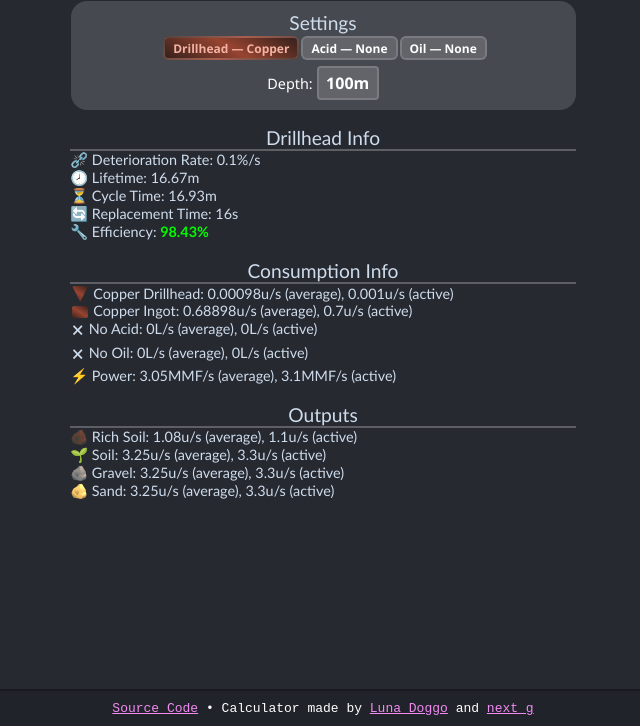
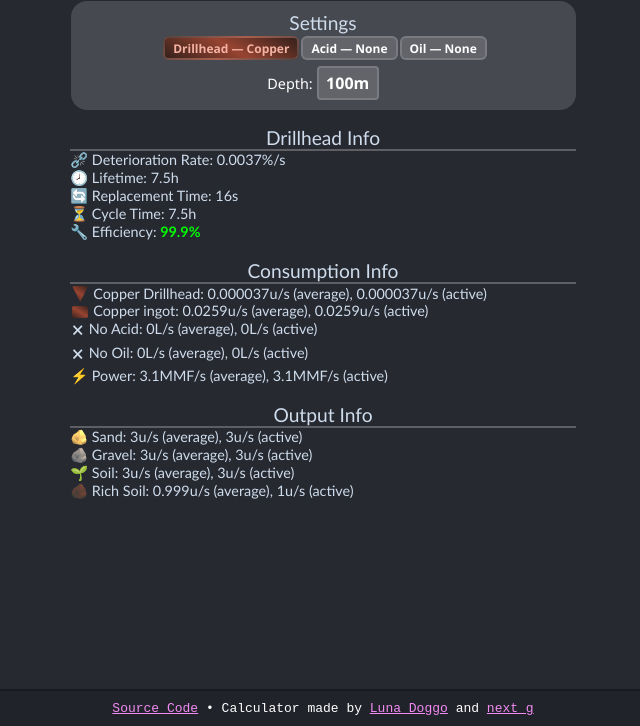
Before and after one commit to martin-hyde/mineshaft-drill-calculator, a plain HTML site: page index.html in a window 1280 px wide. Shown: the part 74-800 px from the top of the page, without its empty margins (317-957 px from the left). Drawn offline with Linux system fonts and the light colour scheme.

Commit message:
fixed script data, and changed some small things, and added nexts css thing

```diff
--- a/css/style.css
+++ b/css/style.css
@@ -2,6 +2,7 @@ html {
     min-height: 100vh;
     background-color: rgb(39, 41, 49);
     color: rgb(206, 220, 236);
+    overflow-x: hidden;
 }
 
 /* next_g was here */
@@ -9,6 +10,37 @@ html {
 body {
     display: flex;
     flex-direction: column;
+}
+
+@media (max-width: 600px) {
+    .boxes {
+        flex-direction: column !important;
+        align-items: center !important;
+    }
+
+    .settings {
+        min-width: fit-content !important;
+        padding: 2% 10% !important;
+    }
+
+    .disclaimer {
+        padding: 14px 0 !important;
+        font-size: 14px;
+    }
+
+    h1 {
+        font-size: 5vw;
+    }
+
+    #Drill_Image {
+        width: 12vw !important;
+    }
+}
+
+.setting {
+    display: flex;
+    flex-direction: column;
+    align-items: center;
 }
 
 .boxes {
@@ -23,7 +55,7 @@ body {
     margin: 16px;
     margin-left: auto;
     margin-right: auto;
-    background: rgba(255,255,255,0.15);
+    background: rgba(255, 255, 255, 0.15);
     width: fit-content;
     padding: 10px;
     border-radius: 16px;
@@ -55,8 +87,8 @@ body {
 }
 
 .disclaimer {
-    border-top: 2px solid rgba(0,0,0,0.25);
-    background: rgba(0,0,0,0.15);
+    border-top: 2px solid rgba(0, 0, 0, 0.25);
+    background: rgba(0, 0, 0, 0.15);
     text-align: center;
     font-family: monospace;
     color: white;
@@ -92,7 +124,8 @@ h1 {
     filter: drop-shadow(0 0 6px rgba(64, 109, 231, 0.33));
 }
 
-.settings, .information {
+.settings,
+.information {
     display: flex;
     align-items: center;
     justify-content: center;
@@ -105,7 +138,9 @@ h1 {
     width: 72px;
 }
 
-#First_Latent_Breaker, #Second_Latent_Breaker, #Third_Latent_Breaker {
+#First_Latent_Breaker,
+#Second_Latent_Breaker,
+#Third_Latent_Breaker {
     display: none;
 }
 
@@ -128,8 +163,8 @@ h1 {
     font-weight: 600;
     width: 50px;
     text-align: center;
-    background: rgba(255,255,255,0.15);
-    border: 2px solid rgba(255,255,255,0.15);
+    background: rgba(255, 255, 255, 0.15);
+    border: 2px solid rgba(255, 255, 255, 0.15);
     color: white;
     border-radius: 4px;
     padding: 4px;
@@ -168,7 +203,7 @@ h1 {
     justify-content: center;
     font-family: 'Trebuchet MS';
     font-size: 120%;
-    border-bottom: 2px solid rgba(255,255,255,0.25);
+    border-bottom: 2px solid rgba(255, 255, 255, 0.25);
     text-align: center;
 }
 
@@ -202,9 +237,9 @@ h1 {
     width: 100%;
     border: none;
     cursor: pointer;
-    background: rgba(255,255,255,0.15);
+    background: rgba(255, 255, 255, 0.15);
     margin: 2px;
-    border: 2px solid rgba(255,255,255,0.15);
+    border: 2px solid rgba(255, 255, 255, 0.15);
     border-radius: 6px;
     height: 24px;
     transition: 0.15s;
@@ -214,8 +249,8 @@ h1 {
 }
 
 .Dropdown_Button:hover {
-    background: rgba(255,255,255,0.3);
-    border: 2px solid rgba(255,255,255,0);
+    background: rgba(255, 255, 255, 0.3);
+    border: 2px solid rgba(255, 255, 255, 0);
 }
 
 .Dropdown_Container {
@@ -274,7 +309,7 @@ h1 {
 }
 
 .none {
-    border-color: rgba(255,255,255,0.25) !important;
+    border-color: rgba(255, 255, 255, 0.25) !important;
 }
 
 .Dropdown_Container button {
@@ -293,7 +328,7 @@ h1 {
 }
 
 .Dropdown_Container button:not(.none) {
-    border-color: rgba(0,0,0,0.25) !important;
+    border-color: rgba(0, 0, 0, 0.25) !important;
 }
 
 .Dropdown_Container button:hover {
--- a/index.html
+++ b/index.html
@@ -57,8 +57,8 @@
             <label class="Title">Drillhead Info</label>
             <label id="Deterioration_Label" class="Drillbit_Info">Deterioration Rate: 0.0037%/s</label>
             <label id="Lifetime_Label" class="Drillbit_Info">Lifetime: 7.5h</label>
+            <label id="Replacement_Label" class="Drillbit_Info">Replacement Time: 16s</label>
             <label id="Cycle_Label" class="Drillbit_Info">Cycle Time: 7.5h</label>
-            <label id="Cycling_Label" class="Drillbit_Info">Replacement Time: 16s</label>
             <label id="Efficiency_Label" class="Drillbit_Info">Efficiency: <b
                     style="color: rgb(5.967000000000022, 249.033, 0);">97.66%</b></label>
             <br>
@@ -71,7 +71,7 @@
             <label id="Oil_Label" class="Drillbit_Info">Machine Oil: 0L/s (average), 0L/s (active)</label>
             <label id="Power_Label" class="Drillbit_Info">Power: 3.1MMF/s (average), 3.1MMF/s (active)</label>
             <br>
-            <label id="Output_Title" class="Title">Outputs</label>
+            <label id="Output_Title" class="Title">Output Info</label>
             <label id="First_Output_Label" class="Output_Label">Rich Soil: 1.1u/s (average), 1.1u/s (active)</label>
             <label id="Second_Output_Label" class="Output_Label">Soil: 3.3u/s (average), 3.3u/s (active)</label>
             <label id="Third_Output_Label" class="Output_Label">Gravel: 3.3u/s (average), 3.3u/s (active)</label>
@@ -91,23 +91,20 @@
         };
         function calculateDepth() {
             var Valid_Depths = [100, 300]
-            for (var Counter = 3; Counter < 7; Counter++) {
-                Valid_Depths.push(Counter * 300);
+            for (var Counter = 900; Counter <= 1800; Counter += 300) {
+                Valid_Depths.push(Counter);
             }
-            for (var Counter = 10; Counter < 41; Counter++) {
-                Valid_Depths.push(Counter * 200);
+            for (var Counter = 2000; Counter <= 8000; Counter += 200) {
+                Valid_Depths.push(Counter);
             }
             var Input_String = document.getElementById("Depth_Input").value;
             var Sanitised_String = "";
-            var Finalised_String = "";
             for (var Counter = 0; Counter < Input_String.length; Counter++) {
                 if (!isNaN(Input_String[Counter]) && Input_String[Counter].trim() != '') {
-                    Sanitised_String = Sanitised_String + Input_String[Counter];
+                    Sanitised_String += Input_String[Counter];
                 }
             }
-            if (Sanitised_String == "") {
-                Sanitised_String = "0";
-            }
+            if (Sanitised_String == "") Sanitised_String = "0";
             var Difference = Infinity;
             var Selected_Depth = 0;
             var Selected_Interval = 0;
--- a/js/script.js
+++ b/js/script.js
@@ -1,117 +1,134 @@
-var Global_Drillbit = 0;
-var Global_Acid = 0;
-var Global_Oil = 0;
-var Global_Depth = 100;
-var Global_Selected_Interval = 0;
-var Unit = "s";
+var Global_Drillbit = 0; //drillbit index
+var Global_Acid = 0; //acid index
+var Global_Oil = 0; //oil index
+var Global_Depth = 100; //depth
+var Global_Selected_Interval = 0; //depth index
+var Unit = "s"; //unit for time
+var Sig_figs = 3; //number of siginificant figures in displayed values
 const Drillbit_Names = ["Copper", "Iron", "Steel", "Tungsten"];
-const Acid_Names = ["None", "Water", "Acetic", "Sulphuric", "Hydrochloric"];
+const Acid_Names = ["None", "Water", "Acetic", "Sulfuric", "Hydrochloric"];
 const Oil_Names = ["None", "Machine Oil"];
 const Menu_Identifiers = ["Drillbit_Content", "Acid_Content", "Oil_Content"];
 const Breaker_Identifiers = ["First_Latent_Breaker", "Second_Latent_Breaker", "Third_Latent_Breaker"];
 const Output_Labels = ["First_Output_Label", "Second_Output_Label", "Third_Output_Label", "Fourth_Output_Label"];
-const Items = [
-    ["<div style='display: inline; filter: sepia(33%) invert(0.3) saturate(7.1) hue-rotate(334deg) brightness(0.51);'>🪨</div> Rich Soil", "🌱 Soil", "🪨 Gravel", "<div style='display: inline; filter: sepia(1) saturate(2.1) brightness(1.25);'>🪨</div> Sand"],
-    ["Rich Soil", "Soil", "Gravel", "Sand"],
-    ["Raw Copper", "Raw Iron", "Gravel", "Coal"],
-    ["Shallow Earth Fragment", "Raw Iron", "Gravel", "Coal"],
-    ["Shallow Earth Fragment", "Raw Iron", "Gravel", "Raw Lead"],
-    ["Shallow Earth Fragment", "Medium Earth Fragment", "Rock", "Raw Lead"],
-    ["None", "Rock", "Medium Earth Fragment", "Raw Lead"],
-    ["Medium Earth Fragment", "Raw Lead", "Shallow Earth Fragment", "Raw Iron"],
-    ["None", "None", "Rock", "Medium Earth Fragment"],
-    ["None", "None", "Rock", "Medium Earth Fragment"],
-    ["Raw Lead", "Shallow Earth Fragment", "Raw Iron", "Gravel"],
-    ["None", "Rock", "Raw Lead", "Shallow Earth Fragment"],
-    ["Raw Iron", "Raw Lead", "Medium Earth Fragment", "Rock"],
-    ["None", "Rock", "Raw Lead", "Raw Iron"],
-    ["None", "Rock", "Raw Lead", "Medium Earth Fragment"],
-    ["Coal", "Raw Lead", "Rock", "Medium Earth Fragment"],
-    ["Raw Lead", "Rock", "Medium Earth Fragment", "Table Salt"],
-    ["Coal", "Raw Lead", "Rock", "Medium Earth Fragment"],
-    ["None", "None", "Coal", "Rock"],
-    ["None", "Rock", "Bauxite Residue", "Raw Zinc"],
-    ["Rock", "Bauxite Residue", "Raw Zinc", "Medium Earth Fragment"],
-    ["Rock", "Bauxite Residue", "Raw Zinc", "Medium Earth Fragment"],
-    ["Raw Lead", "Deep Earth Fragment", "Rock", "Raw Iron"],
-    ["None", "Rock", "Bauxite Residue", "Medium Earth Fragment"],
-    ["Bauxite Residue", "Raw Copper", "Raw Lead", "Rock"],
-    ["None", "None", "Raw Lead", "Medium Earth Fragment"],
-    ["None", "Rock", "Raw Lead", "Coal"],
-    ["Rock", "Bauxite Residue", "Deep Earth Fragment", "Raw Copper"],
-    ["None", "Rock", "Deep Earth Fragment", "Bauxite Residue"],
-    ["None", "Bauxite Residue", "Deep Earth Fragment", "Rock"],
-    ["Rock", "Deep Earth Fragment", "Bauxite Residue", "Raw Copper"],
-    ["Bauxite Residue", "Rock", "Deep Earth Fragment", "Raw Lead"],
-    ["Rock", "Deep Earth Fragment", "Bauxite Residue", "Raw Lead"],
-    ["Rock", "Deep Earth Fragment", "Bauxite Residue", "Raw Copper"],
-    ["None", "Rock", "Bauxite Residue", "Deep Earth Fragment"],
-    ["None", "Deep Earth Fragment", "Bauxite Residue", "Medium Earth Fragment"],
-    ["None", "Deep Earth Fragment", "Rock", "Bauxite Residue"]
+const //item names
+    Soil = "🌱 Soil",
+    RichSoil = "<div style='display: inline; filter: sepia(33%) invert(0.3) saturate(7.1) hue-rotate(334deg) brightness(0.51);'>🪨</div> Rich Soil",
+    Sand = "<div style='display: inline; filter: sepia(1) saturate(2.1) brightness(1.25);'>🪨</div> Sand",
+    Gravel = "🪨 Gravel",
+    Rock = "Rock",
+    Coal = "Coal",
+    RawCopper = "Raw Copper",
+    RawIron = "Raw Iron",
+    RawLead = "Raw Lead",
+    RawZinc = "Raw Zinc",
+    BauxiteResidue = "Bauxite Residue",
+    TableSalt = "Table Salt",
+    ShallowEF = "Shallow Earth Fragment",
+    MediumEF = "Medium Earth Fragment",
+    DeepEF = "Deep Earth Fragment",
+    None = "None";
+const Items = [ //items for each depth
+    [Sand, Gravel, Soil, RichSoil],
+    [Sand, Gravel, Soil, RichSoil],
+    [Coal, Gravel, RawIron, RawCopper],
+    [Coal, Gravel, RawIron, ShallowEF],
+    [RawLead, Gravel, RawIron, ShallowEF],
+    [RawLead, Rock, MediumEF, ShallowEF],
+    [RawLead, MediumEF, Rock, None],
+    [RawIron, ShallowEF, RawLead, MediumEF],
+    [MediumEF, Rock, None, None],
+    [MediumEF, Rock, None, None],
+    [Gravel, RawIron, ShallowEF, RawLead],
+    [ShallowEF, RawLead, Rock, None],
+    [Rock, MediumEF, RawLead, RawIron],
+    [RawIron, RawLead, Rock, None],
+    [MediumEF, RawLead, Rock, None],
+    [MediumEF, Rock, RawLead, Coal],
+    [TableSalt, MediumEF, Rock, RawLead],
+    [MediumEF, Rock, RawLead, Coal],
+    [Rock, Coal, None, None],
+    [RawZinc, BauxiteResidue, Rock, None],
+    [MediumEF, RawZinc, BauxiteResidue, Rock],
+    [MediumEF, RawZinc, BauxiteResidue, Rock],
+    [RawIron, Rock, DeepEF, RawLead],
+    [MediumEF, BauxiteResidue, Rock, None],
+    [Rock, RawLead, RawCopper, BauxiteResidue],
+    [MediumEF, RawLead, None, None],
+    [Coal, RawLead, Rock, None],
+    [RawCopper, DeepEF, BauxiteResidue, Rock],
+    [BauxiteResidue, DeepEF, Rock, None],
+    [Rock, DeepEF, BauxiteResidue, None],
+    [RawCopper, BauxiteResidue, DeepEF, Rock],
+    [RawLead, DeepEF, Rock, BauxiteResidue],
+    [RawLead, BauxiteResidue, DeepEF, Rock],
+    [RawCopper, BauxiteResidue, DeepEF, Rock],
+    [DeepEF, BauxiteResidue, Rock, None],
+    [MediumEF, BauxiteResidue, DeepEF, None],
+    [BauxiteResidue, Rock, DeepEF, None]
 ];
-const Yields = [
-    [1.1, 3.3, 3.3, 3.3],
-    [1.1, 3.3, 3.3, 3.3],
-    [5.5, 5.5, 9.9, 6.6],
-    [3.3, 11, 6.6, 22],
-    [5.5, 8.8, 8.8, 1.1],
-    [1.1, 2.2, 8.8, 5.5],
-    [0, 10.3, 3.7, 10.2],
-    [3.4, 5.7, 2.5, 10.5],
-    [0, 0, 10.8, 4.9],
-    [0, 0, 11.2, 9.3],
-    [3.2, 2.8, 11.4, 2],
-    [0, 6.6, 2.1, 1.7],
-    [7.2, 3.4, 5.1, 5.7],
-    [0, 8.5, 9.4, 9.1],
-    [0, 6.8, 7.1, 7],
-    [33.4, 3.8, 10.5, 7],
-    [10.5, 6.5, 4, 64.4],
-    [43.3, 5.3, 5.5, 6.9],
-    [0, 0, 44.2, 16.3],
-    [0, 8.6, 1.7, 8.4],
-    [2.9, 1.3, 10.8, 8.5],
-    [5.7, 1.3, 5.3, 12],
-    [5.3, 1.5, 8.4, 23.8],
-    [0, 9.4, 1.1, 10.5],
-    [1, 20.2, 4.2, 5.9],
-    [0, 0, 17.4, 11.9],
-    [0, 5.7, 13.3, 59.4],
-    [7.2, 1.1, 4.9, 55.8],
-    [0, 8.5, 8.5, 2.5],
-    [0, 2.1, 9.9, 9.7],
-    [11.4, 6.5, 1.8, 88.8],
-    [1.5, 12.8, 12, 4.7],
-    [11.9, 9.4, 1.2, 6.1],
-    [12.5, 9.6, 1.2, 47.2],
-    [0, 10.8, 1.1, 5.4],
-    [0, 9.3, 2.5, 7.3],
-    [0, 12.8, 11.7, 2.3]
+const Yields = [ //item yields for each depth
+    [3, 3, 3, 1],
+    [3, 3, 3, 1],
+    [6, 9, 5, 5],
+    [20, 6, 10, 3],
+    [1, 8, 8, 5],
+    [5, 8, 2, 1],
+    [9.3, 3.4, 9.4, 0],
+    [9.6, 2.3, 5.1, 3.1],
+    [4.5, 9.8, 0, 0],
+    [8.4, 10.2, 0, 0],
+    [1.8, 10.4, 2.5, 2.9],
+    [1.5, 1.9, 6, 0],
+    [5.1, 4.6, 3.1, 6.5],
+    [8.3, 8.6, 7.8, 0],
+    [6.3, 6.4, 6.2, 0],
+    [6.4, 9.6, 3.5, 30.4],
+    [58.5, 3.7, 5.9, 9.6],
+    [6.3, 5, 4.8, 39.3],
+    [14.8, 40.2, 0, 0],
+    [7.6, 1.6, 7.8, 0],
+    [7.8, 9.8, 1.2, 2.6],
+    [10.9, 4.8, 1.2, 5.2],
+    [21.6, 7.6, 1.4, 4.8],
+    [9.5, 1, 8.5, 0],
+    [5.4, 3.8, 18.3, 0.9],
+    [10.9, 15.8, 0, 0],
+    [54, 12.1, 5.2, 0],
+    [50.7, 4.4, 1, 6.6],
+    [2.3, 7.7, 7.7, 0],
+    [8.8, 9, 1.9, 0],
+    [80.8, 1.6, 5.9, 10.4],
+    [4.3, 10.9, 11.7, 1.3],
+    [5.5, 1.1, 8.6, 10.8],
+    [43, 1.1, 8.7, 11.4],
+    [4.9, 1, 9.8, 0],
+    [6.7, 2.2, 8.4, 0],
+    [2.1, 10.7, 11.7, 0]
 ];
 
 function Simplify_Time(Time) {
     Unit = "s";
     if (Time > 60) {
-        Time = Time / 60;
+        Time /= 60;
         Unit = "m";
         if (Time > 60) {
-            Time = Time / 60;
+            Time /= 60;
             Unit = "h";
             if (Time > 24) {
-                Time = Time / 24;
+                Time /= 24;
                 Unit = "d";
-                if (Time > 7) {
-                    Time = Time / 7;
-                    Unit = "wk";
-                }
             }
         }
     }
     return Time;
 }
 
-function Truncate(Number, Decimals) {
-    return String(Math.round((10 ** Decimals) * Number) / (10 ** Decimals));
+//rounds values to the given number of significant figures
+function Truncate(Number) {
+    if (Number == 0) return 0;
+    var scale = 10**(Sig_figs-1-Math.floor(Math.log10(Math.abs(Number))));
+    return String(Math.round(Number * scale) / scale);
 }
 
 function Toggle_Dropdown(Identifier) {
@@ -148,23 +165,21 @@ function Swap_Oil(Oil) {
 }
 
 function Recalculate_Yields() {
-    var Functional_Depth = Global_Depth;
-    if (Functional_Depth == 100) {
-        Functional_Depth = 300;
-    }
+    //drillhead info
+    var Functional_Depth = Functional_Depth == 100 ? 300 : Global_Depth;
     var Drillbit_Multiplier = 0;
     switch (Global_Drillbit) {
         case 0:
             Drillbit_Multiplier = Functional_Depth / 150;
             break;
         case 1:
-            Drillbit_Multiplier = (Functional_Depth ** 0.25) * 0.04;
+            Drillbit_Multiplier = Functional_Depth ** 0.25 * 0.04;
             break;
         case 2:
-            Drillbit_Multiplier = (Functional_Depth ** 0.25) * 0.02;
+            Drillbit_Multiplier = Functional_Depth ** 0.25 * 0.02;
             break;
         case 3:
-            Drillbit_Multiplier = (Functional_Depth ** 0.25) * 0.005;
+            Drillbit_Multiplier = Functional_Depth ** 0.25 * 0.005;
             break;
         default:
             break;
@@ -172,94 +187,82 @@ function Recalculate_Yields() {
     var Acid_Multiplier = 0;
     switch (Global_Acid) {
         case 0:
-            Acid_Multiplier = (Functional_Depth ** 2) / 900000;
+            Acid_Multiplier = Functional_Depth ** 2 / 900000;
             break;
         case 1:
-            Acid_Multiplier = (Functional_Depth ** 2) / 1875000;
+            Acid_Multiplier = Functional_Depth ** 2 / 1875000;
             break;
         case 2:
-            Acid_Multiplier = (Functional_Depth ** 0.8) / 450;
+            Acid_Multiplier = Functional_Depth ** 0.8 / 450;
             break;
         case 3:
-            Acid_Multiplier = (Functional_Depth ** 0.25) * 0.09;
+            Acid_Multiplier = Functional_Depth ** 0.25 * 0.09;
             break;
         case 4:
-            if (Functional_Depth < 6000) {
-                Acid_Multiplier = ((Functional_Depth ** (1.5 - (0.00005 * Functional_Depth))) * 0.000013) + (((10 ** -13.3) * 4.3875) * (Functional_Depth ** 3));
-            } else {
-                Acid_Multiplier = (Functional_Depth ** 0.25) * 0.09;
-            }
+            if (Functional_Depth < 6000)
+                Acid_Multiplier = Functional_Depth ** (1.5 - Functional_Depth * 0.00005) * 0.000013 + Functional_Depth ** 3 * 10 ** -13.3 * 4.3875;
+            else
+                Acid_Multiplier = Functional_Depth ** 0.25 * 0.09;
             break;
         default:
             break;
     }
-    var Deterioration_Rate = 0.5 * Drillbit_Multiplier * Acid_Multiplier * ((10 + Global_Oil) / 10);
-    document.getElementById("Deterioration_Label").innerHTML = "⛓️‍💥 Deterioration Rate: " + Truncate(Deterioration_Rate, 5) + "%/s";
+    var Deterioration_Rate = 0.5 * Drillbit_Multiplier * Acid_Multiplier * (1 + Global_Oil / 10);
     var Lifetime = Math.ceil(100 / Deterioration_Rate);
-    var Cycle = (2 * (Global_Depth / (50 * (Global_Oil + 1)))) + 12;
-    var Period = Cycle + Lifetime;
-    var Efficiency = Lifetime / Period;
-    var displayEfficiency = Truncate(Efficiency * 100, 2);
-    var r = (1 - displayEfficiency / 100) * 255;
-    var g = displayEfficiency / 100 * 255;
-    document.getElementById("Efficiency_Label").innerHTML = `🔧 Efficiency: <b style='color: rgb(${r}, ${g}, 0);'>` + displayEfficiency + `%</b>`;
-    var Drillbit_Consumption = 1 / Period;
+    var ReplacementTime = 2 * Global_Depth / (50 * (Global_Oil + 1)) + 12;
+    var CycleTime = ReplacementTime + Lifetime;
+    var Efficiency = Lifetime / CycleTime;
+    document.getElementById("Deterioration_Label").innerHTML = "⛓️‍💥 Deterioration Rate: " + Truncate(Deterioration_Rate) + "%/s";
+    document.getElementById("Lifetime_Label").innerHTML = "🕗 Lifetime: " + Truncate(Simplify_Time(Lifetime)) + Unit;
+    document.getElementById("Replacement_Label").innerHTML = "🔄 Replacement Time: " + Truncate(Simplify_Time(ReplacementTime)) + Unit;
+    document.getElementById("Cycle_Label").innerHTML = "⏳ Cycle Time: " + Truncate(Simplify_Time(CycleTime)) + Unit;
+    document.getElementById("Efficiency_Label").innerHTML = `🔧 Efficiency: <b style='color: rgb(${(1 - Efficiency) * 255}, ${Efficiency * 255}, 0);'>` + Truncate(Efficiency * 100) + "%</b>";
+
+    //consumption info
+    var Drillbit_Consumption = 1 / CycleTime;
     var Second_Drillbit_Consumption = 1 / Lifetime;
-    for (var Counter = 0; Counter < 4; Counter++) {
-        var Amount = 0;
-        if (Yields[Global_Selected_Interval][Counter] != 0) {
-            Amount = (Yields[Global_Selected_Interval][Counter]) * (1 + (Global_Oil / 10));
-        }
-        document.getElementById(Output_Labels[Counter]).innerHTML = Items[Global_Selected_Interval][Counter] + ": " + Truncate(Amount * Efficiency, 2) + "u/s (average), " + Truncate(Amount, 2) + "u/s (active)";
-    }
-    document.getElementById("Lifetime_Label").innerHTML = "🕗 Lifetime: " + Truncate(Simplify_Time(Lifetime), 2) + Unit;
-    document.getElementById("Cycle_Label").innerHTML = "⏳ Cycle Time: " + Truncate(Simplify_Time(Period), 2) + Unit;
-    document.getElementById("Cycling_Label").innerHTML = "🔄 Replacement Time: " + Truncate(Simplify_Time(Cycle), 2) + Unit;
-    var Drillbit_Text = "Copper";
+    var Drillbit_Text = Drillbit_Names[Global_Drillbit];
     var Drillbit_Material = 700;
     switch (Global_Drillbit) {
         case 1:
             Drillbit_Material = 2100;
-            Drillbit_Text = "Iron";
             break;
         case 2:
             Drillbit_Material = 3500;
-            Drillbit_Text = "Steel";
             break;
         case 3:
             Drillbit_Material = 1275;
-            Drillbit_Text = "Tungsten";
             break;
         default:
             break;
     }
     var Second_Drillbit_Material = Drillbit_Material * Second_Drillbit_Consumption;
     Drillbit_Material = Drillbit_Material * Drillbit_Consumption;
-    document.getElementById("Drillbit_Label").innerHTML = `<div class='${Drillbit_Text.toLowerCase()} squareDisplay drill'></div>` + Drillbit_Text + " Drillhead: " + Truncate(Drillbit_Consumption, 5) + "u/s (average), " + Truncate(Second_Drillbit_Consumption, 5) + "u/s (active)";
-    document.getElementById("Materials_Label").innerHTML = `<div class='${Drillbit_Text.toLowerCase()} squareDisplay ingot'></div>` + Drillbit_Text + " Ingot: " + Truncate(Drillbit_Material, 5) + "u/s (average), " + Truncate(Second_Drillbit_Material, 5) + "u/s (active)";
+    document.getElementById("Drillbit_Label").innerHTML = `<div class='${Drillbit_Text.toLowerCase()} squareDisplay drill'></div>` + Drillbit_Text + " Drillhead: " + Truncate(Drillbit_Consumption) + "u/s (average), " + Truncate(Second_Drillbit_Consumption) + "u/s (active)";
+    document.getElementById("Materials_Label").innerHTML = `<div class='${Drillbit_Text.toLowerCase()} squareDisplay ingot'></div>` + Drillbit_Text + ` ${Drillbit_Text == Drillbit_Names[3] ? "Carbide Plate" : "ingot"}: ` + Truncate(Drillbit_Material) + "u/s (average), " + Truncate(Second_Drillbit_Material) + "u/s (active)";
     var Acid_Text = "<div style='display: inline; margin-left: 2px;'></div>🗙<div style='display: inline; margin-right: 2px;'></div> No Acid";
     var Acid_Amount = 0;
     switch (Global_Acid) {
         case 1:
+            Acid_Text = "💧 Water";
             Acid_Amount = 10;
-            Acid_Text = "💧 Water";
             break;
         case 2:
+            Acid_Text = "<div style='display: inline; filter: grayscale(1) brightness(2.5);'>🩸</div> Acetic Acid";
             Acid_Amount = 3;
-            Acid_Text = "<div style='display: inline; filter: grayscale(1) brightness(2.5);'>🩸</div> Acetic Acid";
             break;
         case 3:
+            Acid_Text = "<div style='display: inline; filter: hue-rotate(236deg) brightness(3.5);'>🩸</div> Sulfuric Acid";
             Acid_Amount = 1;
-            Acid_Text = "<div style='display: inline; filter: hue-rotate(236deg) brightness(3.5);'>🩸</div> Sulphuric Acid";
             break;
         case 4:
+            Acid_Text = "<div style='display: inline; filter: hue-rotate(71deg) saturate(0.4) brightness(2.5);'>🩸</div> Hydrochloric Acid";
             Acid_Amount = 1.5;
-            Acid_Text = "<div style='display: inline; filter: hue-rotate(71deg) saturate(0.4) brightness(2.5);'>🩸</div> Hydrochloric Acid";
             break;
         default:
             break;
     }
-    document.getElementById("Acid_Label").innerHTML = Acid_Text + ": " + Truncate(Acid_Amount * Efficiency, 2) + "L/s (average), " + Acid_Amount + "L/s (active)";
+    document.getElementById("Acid_Label").innerHTML = Acid_Text + ": " + Truncate(Acid_Amount * Efficiency) + "L/s (average), " + Acid_Amount + "L/s (active)";
     var oilText = "";
     if (Global_Oil == 0) {
         oilText = "<div style='display: inline; margin-left: 2px;'></div>🗙<div style='display: inline; margin-right: 2px;'></div> No Oil: ";
@@ -267,6 +270,12 @@ function Recalculate_Yields() {
     else {
         oilText = "<div style='display: inline; filter: hue-rotate(65deg) brightness(3.5);'>🩸</div> Machine Oil: ";
     }
-    document.getElementById("Oil_Label").innerHTML = oilText + Truncate((Global_Oil * 2) * ((Period - 12) / Period), 2) + "L/s (average), " + String(Global_Oil * 2) + "L/s (active)";
-    document.getElementById("Power_Label").innerHTML = "⚡ Power: " + Truncate((3.1 * Lifetime + 0.1 * (Period - Lifetime)) / Period, 2) + "MMF/s (average), 3.1MMF/s (active)";
+    document.getElementById("Oil_Label").innerHTML = oilText + Truncate((Global_Oil * 2) * ((CycleTime - 12) / CycleTime)) + "L/s (average), " + String(Global_Oil * 2) + "L/s (active)";
+    document.getElementById("Power_Label").innerHTML = "⚡ Power: " + Truncate((3.1 * Lifetime + 0.1 * ReplacementTime) / CycleTime) + "MMF/s (average), 3.1MMF/s (active)";
+
+    //output info
+    for (var Counter = 0; Counter < 4; Counter++) {
+        var Amount = Yields[Global_Selected_Interval][Counter] * (1 + (Global_Oil / 10));
+        document.getElementById(Output_Labels[Counter]).innerHTML = Items[Global_Selected_Interval][Counter] == None ? "" : Items[Global_Selected_Interval][Counter] + ": " + Truncate(Amount * Efficiency) + "u/s (average), " + Truncate(Amount) + "u/s (active)";
+    }
 }
```
Lines whose indentation alone changed are shown as unchanged.
